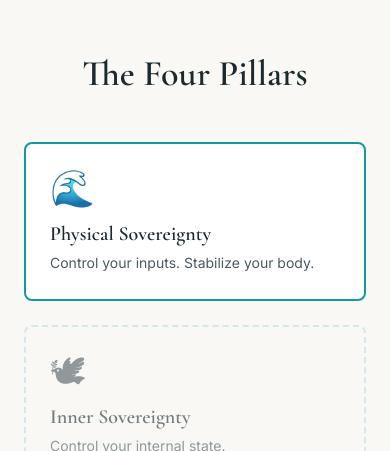
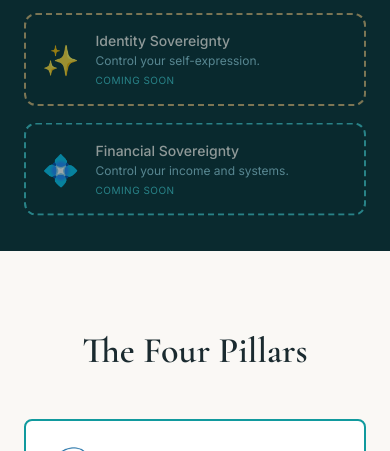
Before and after one commit to organvm-iii-ergon/sovereign-systems--elevate-align, an Astro site: page / in a window 390 px wide. Shown: the part 755-1206 px from the top of the page. Built offline with nearby package versions, Linux system fonts and the light colour scheme; Astro itself is replaced by a stand-in of ours.

Commit message:
feat: interactive spiral canvas — vanilla Perlin noise, orbital animation, mobile CSS fallback
Co-Authored-By: Claude Opus 4.6 (1M context) <noreply@anthropic.com>

```diff
--- /dev/null
+++ b/src/components/spiral/SpiralFallback.astro
@@ -0,0 +1,51 @@
+---
+/**
+ * SpiralFallback — Mobile-only pillar cards with CSS float animation.
+ *
+ * Server-rendered HTML + CSS only. No JavaScript. Visible on screens < 768px.
+ * Each card floats with a staggered animation-delay for organic rhythm.
+ */
+import { config } from '../../data/hub.config';
+
+const { pillars } = config;
+const delays = ['0s', '0.3s', '0.6s', '0.9s'];
+---
+
+<div class="md:hidden px-6 py-8 flex flex-col items-center gap-4">
+  {pillars.map((pillar, i) => {
+    const isLive = pillar.status === 'live';
+    const Tag = isLive ? 'a' : 'div';
+    return (
+      <Tag
+        href={isLive ? pillar.url : undefined}
+        class:list={[
+          'spiral-card w-full max-w-sm flex items-center gap-4 p-4 rounded-xl transition-colors',
+          isLive
+            ? 'border-2 border-solid bg-ocean-900/50 hover:bg-ocean-800/60'
+            : 'border-2 border-dashed opacity-60 bg-ocean-900/30',
+        ]}
+        style={`border-color: ${pillar.color}; animation-delay: ${delays[i]};`}
+      >
+        <span class="text-3xl flex-shrink-0" aria-hidden="true">{pillar.emoji}</span>
+        <div>
+          <p class="font-medium text-text-on-dark text-sm">{pillar.name}</p>
+          <p class="text-ocean-300 text-xs mt-0.5">{pillar.tagline}</p>
+          {!isLive && (
+            <p class="text-ocean-400 text-[10px] mt-1 uppercase tracking-wider">coming soon</p>
+          )}
+        </div>
+      </Tag>
+    );
+  })}
+</div>
+
+<style>
+  @keyframes float {
+    0%, 100% { transform: translateY(0); }
+    50%      { transform: translateY(-4px); }
+  }
+
+  .spiral-card {
+    animation: float 3s ease-in-out infinite;
+  }
+</style>
--- /dev/null
+++ b/src/components/spiral/SpiralIsland.astro
@@ -0,0 +1,42 @@
+---
+/**
+ * SpiralIsland — Desktop canvas wrapper.
+ *
+ * Uses a module <script> so Vite bundles the dynamic import of spiral.ts.
+ * Pillar data is passed via a data attribute on the canvas element.
+ * Canvas container is hidden below md breakpoint via Tailwind.
+ */
+import { config } from '../../data/hub.config';
+
+const pillarsJson = JSON.stringify(config.pillars);
+---
+
+<div class="relative w-full hidden md:block" style="height: 420px;">
+  <canvas
+    id="spiral-canvas"
+    class="absolute inset-0 w-full h-full"
+    data-pillars={pillarsJson}
+  ></canvas>
+</div>
+
+<script>
+  function boot(): void {
+    if (!window.matchMedia('(min-width: 768px)').matches) return;
+
+    const canvas = document.getElementById('spiral-canvas') as HTMLCanvasElement | null;
+    if (!canvas) return;
+
+    const raw = canvas.dataset.pillars;
+    if (!raw) return;
+
+    import('./spiral.ts').then(({ initSpiral }) => {
+      const pillars = JSON.parse(raw);
+      const cleanup = initSpiral(canvas, pillars);
+
+      // Cleanup on Astro view transition or page unload
+      document.addEventListener('astro:before-swap', cleanup, { once: true });
+    });
+  }
+
+  boot();
+</script>
--- /dev/null
+++ b/src/components/spiral/spiral.ts
@@ -0,0 +1,357 @@
+/**
+ * Sovereign Systems Spiral — Canvas Renderer
+ *
+ * Vanilla Canvas API implementation with 2D Perlin noise for organic orbital motion.
+ * No dependencies. Targets 60fps with 4 pillar nodes, orbital arcs, and a logarithmic
+ * spiral line. Desktop only — mobile gets SpiralFallback.astro (CSS-only).
+ */
+
+// ---------------------------------------------------------------------------
+// Types
+// ---------------------------------------------------------------------------
+
+interface PillarData {
+  name: string;
+  slug: string;
+  emoji: string;
+  tagline: string;
+  color: string;
+  url: string;
+  status: 'live' | 'coming-soon';
+  order: number;
+}
+
+// ---------------------------------------------------------------------------
+// 2D Perlin Noise (minimal implementation)
+// ---------------------------------------------------------------------------
+
+const PERM = new Uint8Array(512);
+const GRAD = [
+  [1, 1], [-1, 1], [1, -1], [-1, -1],
+  [1, 0], [-1, 0], [0, 1], [0, -1],
+];
+
+function initNoise(): void {
+  const p = new Uint8Array(256);
+  for (let i = 0; i < 256; i++) p[i] = i;
+  for (let i = 255; i > 0; i--) {
+    const j = Math.floor(Math.random() * (i + 1));
+    [p[i], p[j]] = [p[j], p[i]];
+  }
+  for (let i = 0; i < 512; i++) PERM[i] = p[i & 255];
+}
+
+function fade(t: number): number {
+  return t * t * t * (t * (t * 6 - 15) + 10);
+}
+
+function lerp(a: number, b: number, t: number): number {
+  return a + (b - a) * t;
+}
+
+function dot2(g: number[], x: number, y: number): number {
+  return g[0] * x + g[1] * y;
+}
+
+function noise2d(x: number, y: number): number {
+  const xi = Math.floor(x) & 255;
+  const yi = Math.floor(y) & 255;
+  const xf = x - Math.floor(x);
+  const yf = y - Math.floor(y);
+  const u = fade(xf);
+  const v = fade(yf);
+
+  const aa = PERM[PERM[xi] + yi] & 7;
+  const ab = PERM[PERM[xi] + yi + 1] & 7;
+  const ba = PERM[PERM[xi + 1] + yi] & 7;
+  const bb = PERM[PERM[xi + 1] + yi + 1] & 7;
+
+  return lerp(
+    lerp(dot2(GRAD[aa], xf, yf), dot2(GRAD[ba], xf - 1, yf), u),
+    lerp(dot2(GRAD[ab], xf, yf - 1), dot2(GRAD[bb], xf - 1, yf - 1), u),
+    v,
+  );
+}
+
+// ---------------------------------------------------------------------------
+// Spiral Renderer
+// ---------------------------------------------------------------------------
+
+const BASE_ROTATION_SPEED = 0.001;
+const NODE_RADIUS = 26;
+const HIT_RADIUS = 30;
+const HOVER_SCALE = 1.15;
+const LABEL_FONT = '13px Inter, system-ui, sans-serif';
+const SUB_LABEL_FONT = '10px Inter, system-ui, sans-serif';
+const CENTER_LABEL_FONT = '600 14px Inter, system-ui, sans-serif';
+const EMOJI_FONT_SIZE = 22;
+const ORBITAL_RADIUS_FACTORS = [0.6, 0.75, 0.9, 1.05];
+
+interface NodeState {
+  x: number;
+  y: number;
+  currentScale: number;
+  hovered: boolean;
+}
+
+export function initSpiral(
+  canvas: HTMLCanvasElement,
+  pillars: PillarData[],
+): () => void {
+  const ctx = canvas.getContext('2d')!;
+  let width = 0;
+  let height = 0;
+  let dpr = 1;
+  let baseRadius = 0;
+  let animFrame = 0;
+  let globalAngle = 0;
+  let mouseX = -9999;
+  let mouseY = -9999;
+
+  initNoise();
+
+  const nodeStates: NodeState[] = pillars.map(() => ({
+    x: 0,
+    y: 0,
+    currentScale: 1,
+    hovered: false,
+  }));
+
+  // --- Resize handler ---
+
+  function resize(): void {
+    const rect = canvas.getBoundingClientRect();
+    dpr = window.devicePixelRatio || 1;
+    width = rect.width;
+    height = rect.height;
+    canvas.width = width * dpr;
+    canvas.height = height * dpr;
+    ctx.setTransform(dpr, 0, 0, dpr, 0, 0);
+    baseRadius = Math.min(width, height) * 0.34;
+  }
+
+  // --- Hit detection ---
+
+  function updateMouse(e: MouseEvent): void {
+    const rect = canvas.getBoundingClientRect();
+    mouseX = e.clientX - rect.left;
+    mouseY = e.clientY - rect.top;
+  }
+
+  function handleClick(): void {
+    for (let i = 0; i < pillars.length; i++) {
+      if (nodeStates[i].hovered) {
+        window.location.href = pillars[i].url;
+        return;
+      }
+    }
+  }
+
+  // --- Drawing primitives ---
+
+  function hexToRgba(hex: string, alpha: number): string {
+    const r = parseInt(hex.slice(1, 3), 16);
+    const g = parseInt(hex.slice(3, 5), 16);
+    const b = parseInt(hex.slice(5, 7), 16);
+    return `rgba(${r},${g},${b},${alpha})`;
+  }
+
+  // --- Draw functions ---
+
+  function drawOrbitalPaths(cx: number, cy: number): void {
+    ctx.save();
+    ctx.setLineDash([2, 6]);
+    ctx.lineWidth = 1;
+    for (let i = 0; i < pillars.length; i++) {
+      const r = baseRadius * ORBITAL_RADIUS_FACTORS[i];
+      ctx.strokeStyle = hexToRgba(pillars[i].color, 0.15);
+      ctx.beginPath();
+      ctx.arc(cx, cy, r, 0, Math.PI * 2);
+      ctx.stroke();
+    }
+    ctx.restore();
+  }
+
+  function drawLogarithmicSpiral(cx: number, cy: number, time: number): void {
+    ctx.save();
+    ctx.strokeStyle = hexToRgba('#c9a96e', 0.12);
+    ctx.lineWidth = 1;
+    ctx.beginPath();
+    const a = 4;
+    const b = 0.18;
+    const rotOffset = time * 0.0003;
+    for (let theta = 0; theta < Math.PI * 8; theta += 0.05) {
+      const r = a * Math.exp(b * theta);
+      if (r > baseRadius * 1.2) break;
+      const x = cx + r * Math.cos(theta + rotOffset);
+      const y = cy + r * Math.sin(theta + rotOffset);
+      if (theta === 0) ctx.moveTo(x, y);
+      else ctx.lineTo(x, y);
+    }
+    ctx.stroke();
+    ctx.restore();
+  }
+
+  function drawCenterNode(cx: number, cy: number, time: number): void {
+    const pulse = 0.7 + 0.3 * Math.sin(time * 0.002);
+
+    // Subtle glow
+    ctx.save();
+    ctx.globalAlpha = pulse * 0.15;
+    ctx.fillStyle = '#119a9e';
+    ctx.beginPath();
+    ctx.arc(cx, cy, 18, 0, Math.PI * 2);
+    ctx.fill();
+    ctx.restore();
+
+    // Dot
+    ctx.save();
+    ctx.globalAlpha = pulse;
+    ctx.fillStyle = '#e8e4df';
+    ctx.beginPath();
+    ctx.arc(cx, cy, 4, 0, Math.PI * 2);
+    ctx.fill();
+    ctx.restore();
+
+    // Label
+    ctx.save();
+    ctx.globalAlpha = pulse * 0.8;
+    ctx.fillStyle = '#e8e4df';
+    ctx.font = CENTER_LABEL_FONT;
+    ctx.textAlign = 'center';
+    ctx.textBaseline = 'top';
+    ctx.fillText('SOVEREIGN SYSTEMS', cx, cy + 14);
+    ctx.restore();
+  }
+
+  function drawPillarNode(
+    pillar: PillarData,
+    state: NodeState,
+    index: number,
+    time: number,
+  ): void {
+    const isLive = pillar.status === 'live';
+    const isHovered = state.hovered;
+    const targetScale = isHovered ? HOVER_SCALE : 1;
+    state.currentScale = lerp(state.currentScale, targetScale, 0.12);
+    const scale = state.currentScale;
+    const r = NODE_RADIUS * scale;
+
+    const baseAlpha = isLive ? 1 : 0.5;
+    const hoverAlpha = isHovered ? 1 : baseAlpha;
+
+    ctx.save();
+    ctx.translate(state.x, state.y);
+
+    // Fill
+    ctx.fillStyle = hexToRgba(pillar.color, 0.12 * hoverAlpha);
+    ctx.beginPath();
+    ctx.arc(0, 0, r, 0, Math.PI * 2);
+    ctx.fill();
+
+    // Stroke
+    ctx.lineWidth = 2;
+    if (!isLive) {
+      ctx.setLineDash([4, 4]);
+    }
+    ctx.strokeStyle = hexToRgba(pillar.color, 0.8 * hoverAlpha);
+    ctx.beginPath();
+    ctx.arc(0, 0, r, 0, Math.PI * 2);
+    ctx.stroke();
+    ctx.setLineDash([]);
+
+    // Emoji
+    ctx.font = `${Math.round(EMOJI_FONT_SIZE * scale)}px serif`;
+    ctx.textAlign = 'center';
+    ctx.textBaseline = 'middle';
+    ctx.fillText(pillar.emoji, 0, -1);
+
+    // Name label
+    ctx.fillStyle = hexToRgba('#e8e4df', isHovered ? 1 : 0.75 * baseAlpha);
+    ctx.font = LABEL_FONT;
+    ctx.textBaseline = 'top';
+    ctx.fillText(pillar.name, 0, r + 8);
+
+    // "coming soon" sub-label
+    if (!isLive) {
+      ctx.fillStyle = hexToRgba('#8cc5d3', 0.6);
+      ctx.font = SUB_LABEL_FONT;
+      ctx.fillText('coming soon', 0, r + 24);
+    }
+
+    ctx.restore();
+  }
+
+  // --- Main draw loop ---
+
+  function draw(time: number): void {
+    ctx.clearRect(0, 0, width, height);
+
+    const cx = width / 2;
+    const cy = height / 2;
+
+    // Logarithmic spiral background line
+    drawLogarithmicSpiral(cx, cy, time);
+
+    // Orbital paths
+    drawOrbitalPaths(cx, cy);
+
+    // Advance global rotation
+    globalAngle += BASE_ROTATION_SPEED;
+
+    // Pillar nodes
+    let anyCursorHover = false;
+    for (let i = 0; i < pillars.length; i++) {
+      const orbitalR = baseRadius * ORBITAL_RADIUS_FACTORS[i];
+      const angleOffset = (Math.PI * 2 * i) / pillars.length;
+
+      // Perlin wobble
+      const noiseAngle = noise2d(i * 1.7, time * 0.0004) * 0.25;
+      const noiseRadius = noise2d(i * 2.3 + 100, time * 0.0003) * 12;
+
+      // Slow down orbit for hovered node
+      const speedMul = nodeStates[i].hovered ? 0.3 : 1;
+      const angle = globalAngle * speedMul + angleOffset + noiseAngle;
+      const r = orbitalR + noiseRadius;
+
+      const nx = cx + r * Math.cos(angle);
+      const ny = cy + r * Math.sin(angle);
+      nodeStates[i].x = nx;
+      nodeStates[i].y = ny;
+
+      // Hit detection
+      const dx = mouseX - nx;
+      const dy = mouseY - ny;
+      const dist = Math.sqrt(dx * dx + dy * dy);
+      nodeStates[i].hovered = dist < HIT_RADIUS;
+      if (nodeStates[i].hovered) anyCursorHover = true;
+
+      drawPillarNode(pillars[i], nodeStates[i], i, time);
+    }
+
+    canvas.style.cursor = anyCursorHover ? 'pointer' : 'default';
+
+    // Center node
+    drawCenterNode(cx, cy, time);
+
+    animFrame = requestAnimationFrame(draw);
+  }
+
+  // --- Bootstrap ---
+
+  resize();
+  animFrame = requestAnimationFrame(draw);
+
+  window.addEventListener('resize', resize);
+  canvas.addEventListener('mousemove', updateMouse);
+  canvas.addEventListener('click', handleClick);
+
+  // --- Cleanup ---
+
+  return function cleanup(): void {
+    cancelAnimationFrame(animFrame);
+    window.removeEventListener('resize', resize);
+    canvas.removeEventListener('mousemove', updateMouse);
+    canvas.removeEventListener('click', handleClick);
+  };
+}
--- a/src/pages/index.astro
+++ b/src/pages/index.astro
@@ -1,6 +1,8 @@
 ---
 import Base from '../layouts/Base.astro';
 import Hero from '../components/Hero.astro';
+import SpiralIsland from '../components/spiral/SpiralIsland.astro';
+import SpiralFallback from '../components/spiral/SpiralFallback.astro';
 import PillarCard from '../components/PillarCard.astro';
 import CTAButton from '../components/CTAButton.astro';
 import { config } from '../data/hub.config';
@@ -10,9 +12,10 @@ import { config } from '../data/hub.config';
   <!-- 1. Hero -->
   <Hero heading={config.name} subtext={config.tagline} dark={true} />
 
-  <!-- 2. Spiral placeholder -->
-  <section id="spiral-mount" class="py-20 px-6 bg-ocean-900 text-center">
-    <p class="text-ocean-200 text-lg">Interactive spiral loading...</p>
+  <!-- 2. Interactive spiral -->
+  <section class="relative bg-ocean-900 overflow-hidden">
+    <SpiralIsland />
+    <SpiralFallback />
   </section>
 
   <!-- 3. Pillar cards -->
```
